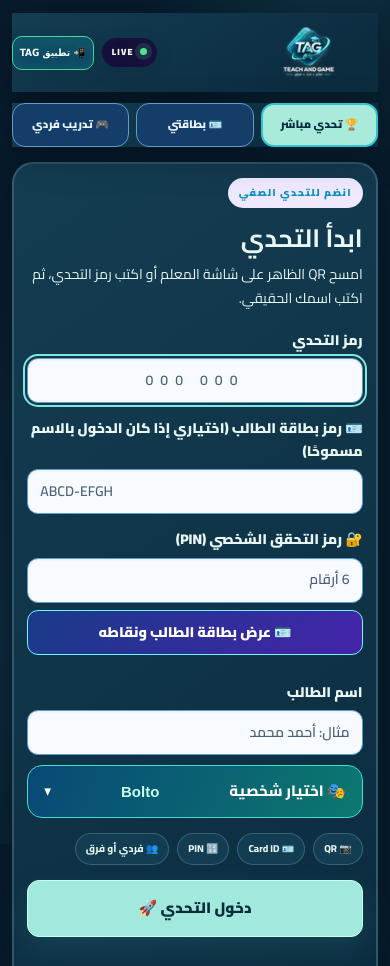
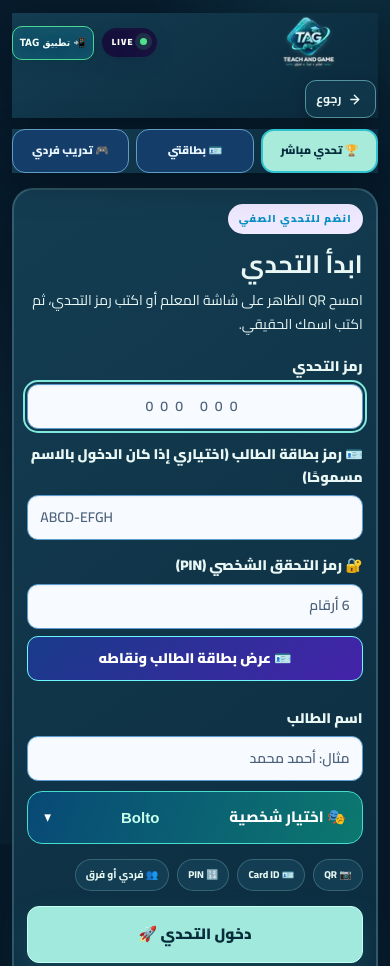
Before and after one commit to amrmhtpopat-wq/quiznova-arena-online, a plain HTML site: page student.html in a window 390 px wide. Shown: the top 966 px of the page. Drawn offline with Linux system fonts and the light colour scheme.

Commit message:
feat(TAG V5): accessible responsive back navigation and current spatial logo on student.html

```diff
--- a/student.html
+++ b/student.html
@@ -43,12 +43,13 @@
   <link rel="stylesheet" href="/tag-spatial-site-v3.css?v=3">
   <link rel="preload" href="/assets/brand/tag-spatial-identity-v3.webp" as="image" type="image/webp">
 <link rel="stylesheet" href="/tag-spatial-unify-v4.css?v=4.1">
+<link rel="stylesheet" href="/tag-back-nav-v5.css?v=5.0">
 </head>
 <body class="tag-spatial-global v105-student">
 <div class="bg-orb orb-a"></div><div class="bg-orb orb-b"></div><div class="bg-orb orb-c"></div>
 <main class="student-shell">
   <header class="student-brand">
-    <div class="logo tag-student-logo"><img class="tag-official-logo" src="/assets/brand/tag-logo-dark-v21.png?v=16.0" width="150" height="58" alt="شعار TEACH AND GAME – TAG"></div>
+    <div class="logo tag-student-logo"><img class="tag-official-logo" src="/assets/brand/tag-spatial-identity-v3.webp" width="150" height="58" alt="شعار TEACH AND GAME – TAG"></div>
     <span class="live-dot">LIVE</span>
     <a class="tag-pwa-shortcut tag-pwa-student-link" href="/app.html" aria-label="تثبيت تطبيق TAG">📲 تطبيق TAG</a>
   </header>
@@ -127,5 +128,6 @@
 <script src="/tag-question-image-zoom-v1.js?v=1"></script>
 <script defer src="/tag-lab-student-card-bridge-v34.js?v=34.0"></script>
   <script defer src="/tag-spatial-site-v3.js?v=3"></script>
+<script defer src="/tag-back-nav-v5.js?v=5.0"></script>
 </body>
 </html>
```
